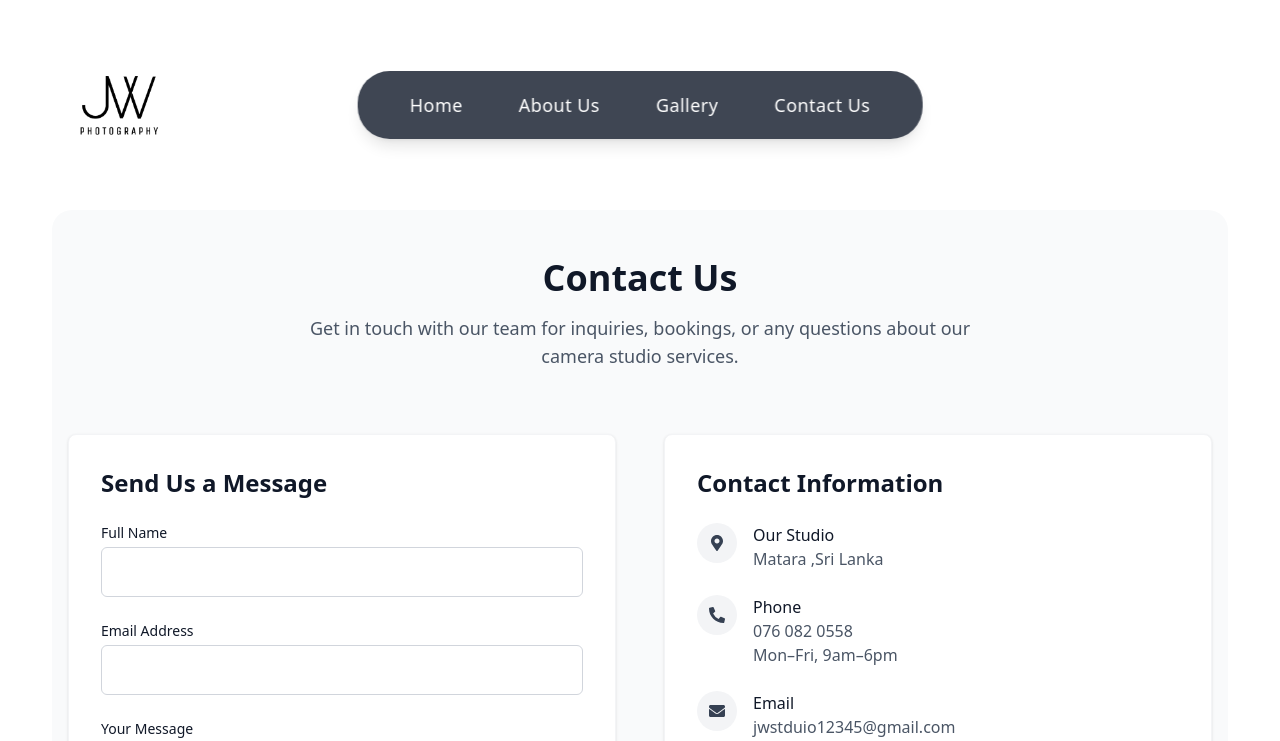
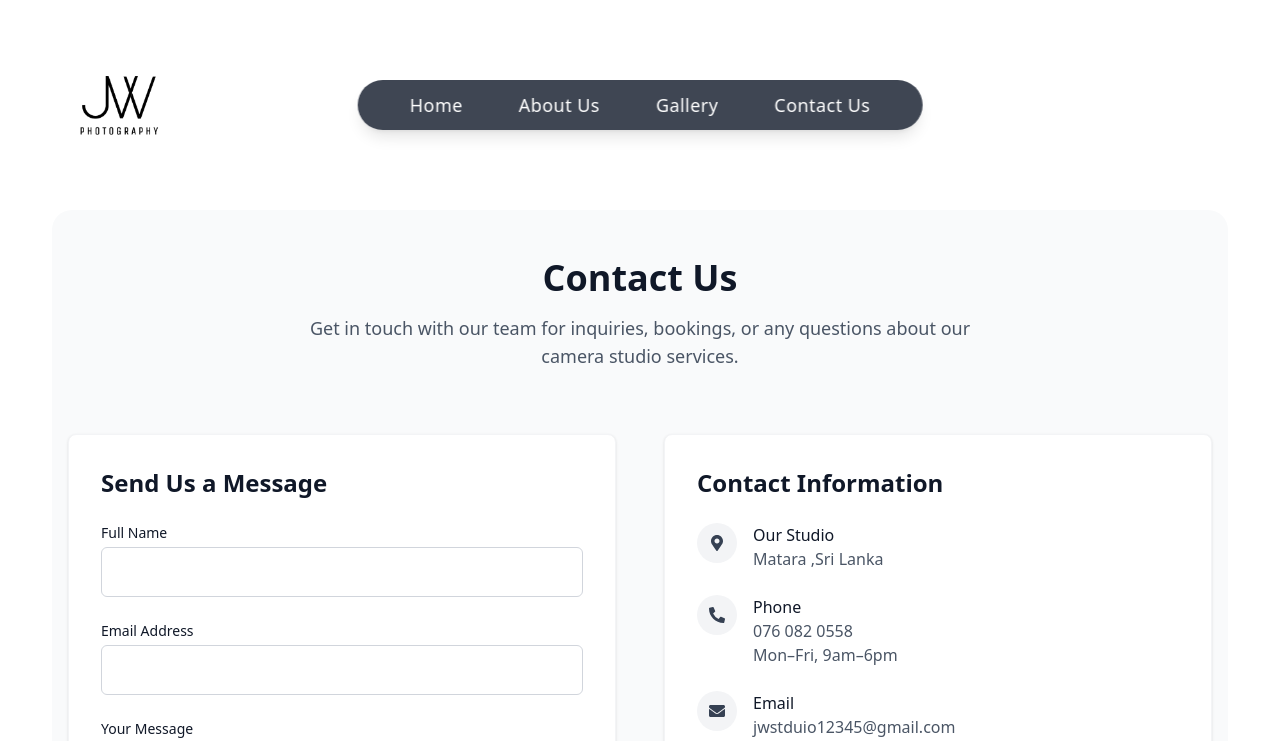
Before and after one commit to theshanGeeth123/JW-studio-system, a React (Vite) app in the folder JW-Studio/: page / in a window 1280 px wide. Shown: the top 741 px of the page. Built offline with nearby package versions, Linux system fonts and the light colour scheme; no server answers.

Commit message:
Completed 2

```diff
--- a/JW-Studio/src/landingPages/NavBar.jsx
+++ b/JW-Studio/src/landingPages/NavBar.jsx
@@ -62,7 +62,7 @@ export default function NavBar() {
 
   return (
     <nav className="relative w-full px-4 py-3">
-      <div className="mx-auto max-w-[1200px] flex items-center justify-between">
+      <div className="mx-auto max-w-[1200px] flex items-center justify-between ">
         {/* Logo */}
         <div className="z-50 relative min-w-[40px] min-h-[40px]">
           <button
@@ -80,7 +80,7 @@ export default function NavBar() {
         </div>
 
         {/* Desktop Navigation (Pill style) */}
-        <div className="hidden lg:flex absolute left-1/2 -translate-x-1/2">
+        <div className="hidden lg:flex absolute left-1/2 -translate-x-1/2 max-h-[50px]">
           <ul
             className={[
               "rounded-[32px] bg-gray-900/80 backdrop-blur py-3",
```
